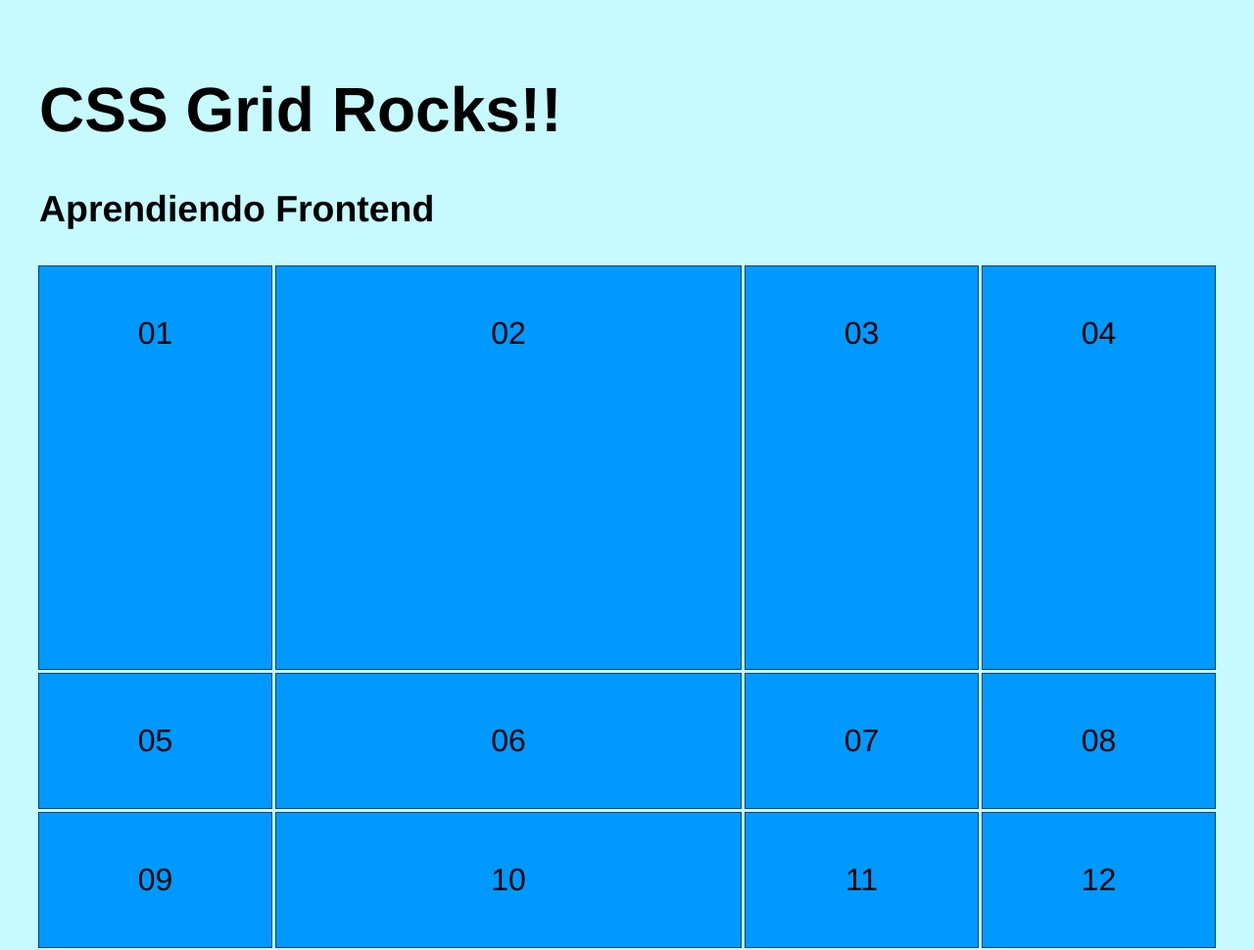
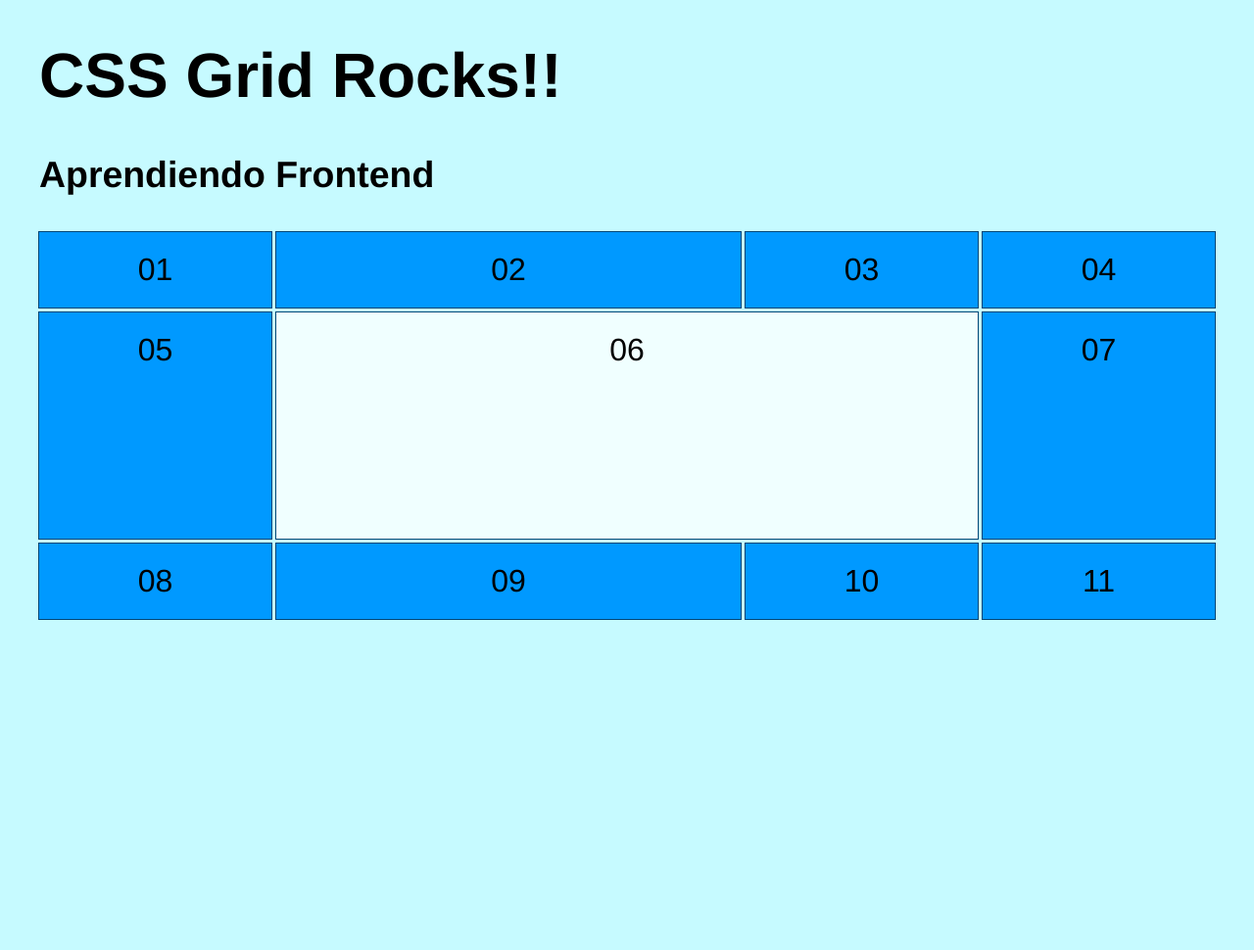
Before and after one commit to AprendiendoFrontend/Aprendiendo-Frontend, a website built with Parcel: page 04-CSSGrid/index.html in a window 1280 px wide. Shown: the whole page at 98% size. After the commit the page ends 800 px from the top, so only its background shows below. Built offline with nearby package versions, Linux system fonts and the light colour scheme.

Commit message:
final exercise

```diff
--- a/04-CSSGrid/css/helpers.css
+++ b/04-CSSGrid/css/helpers.css
@@ -12,3 +12,5 @@ html {
 *::after {
   box-sizing: inherit;
 }
+
+h1 {margin-top: 0}
--- a/04-CSSGrid/css/index.css
+++ b/04-CSSGrid/css/index.css
@@ -4,13 +4,18 @@
 .grid-container {
   display: grid;
   grid-template-columns: 1fr 2fr 1fr 1fr;
-  grid-template-rows: 3fr 1fr;
+  grid-template-rows: 1fr 3fr 1fr;
   grid-gap: 5px;
 }
 
 .grid-item {
   background-color: var(--griditem-color);
   outline: var(--griditem-outline);
-  padding: 50px;
+  padding: 20px;
   text-align: center;
 }
+
+.grid-item--double {
+  grid-column: span 2;
+  background-color: azure;
+}
--- a/04-CSSGrid/index.html
+++ b/04-CSSGrid/index.html
@@ -17,13 +17,12 @@
     <div class="grid-item">03</div>
     <div class="grid-item">04</div>
     <div class="grid-item">05</div>
-    <div class="grid-item">06</div>
+    <div class="grid-item grid-item--double">06</div>
     <div class="grid-item">07</div>
     <div class="grid-item">08</div>
     <div class="grid-item">09</div>
     <div class="grid-item">10</div>
     <div class="grid-item">11</div>
-    <div class="grid-item">12</div>
   </div>
 </body>
 </html>
```
Also changed, not shown: 04-CSSGrid/dist/aprendiendofrontend-cssgrid.css, 04-CSSGrid/dist/aprendiendofrontend-cssgrid.js, 04-CSSGrid/dist/index.html.
